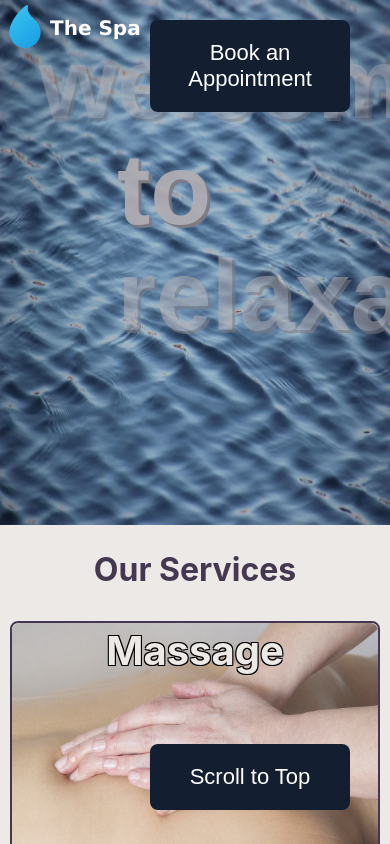
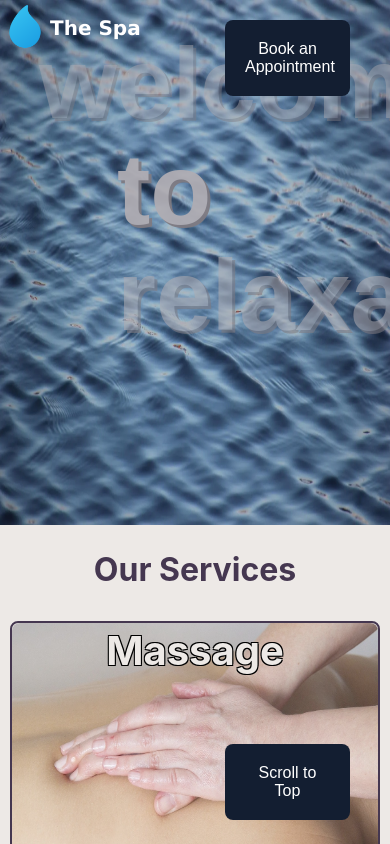
Before and after one commit to LaurenCummings/spa-project, a React (Vite) app: page / in a window 390 px wide. Shown: the top 844 px of the page. Built offline with nearby package versions, Linux system fonts and the light colour scheme; a web font is replaced by a local one.

Commit message:
made topbar buttons smaller on smaller screen

```diff
--- a/src/css/Topbar.css
+++ b/src/css/Topbar.css
@@ -55,3 +55,10 @@
     top: calc(100vh - 100px);
     right: 40px;
 }
+
+@media (max-width: 900px) {
+    .topbar button {
+        font-size: 16px;
+        width: 125px;
+    }
+}
```
